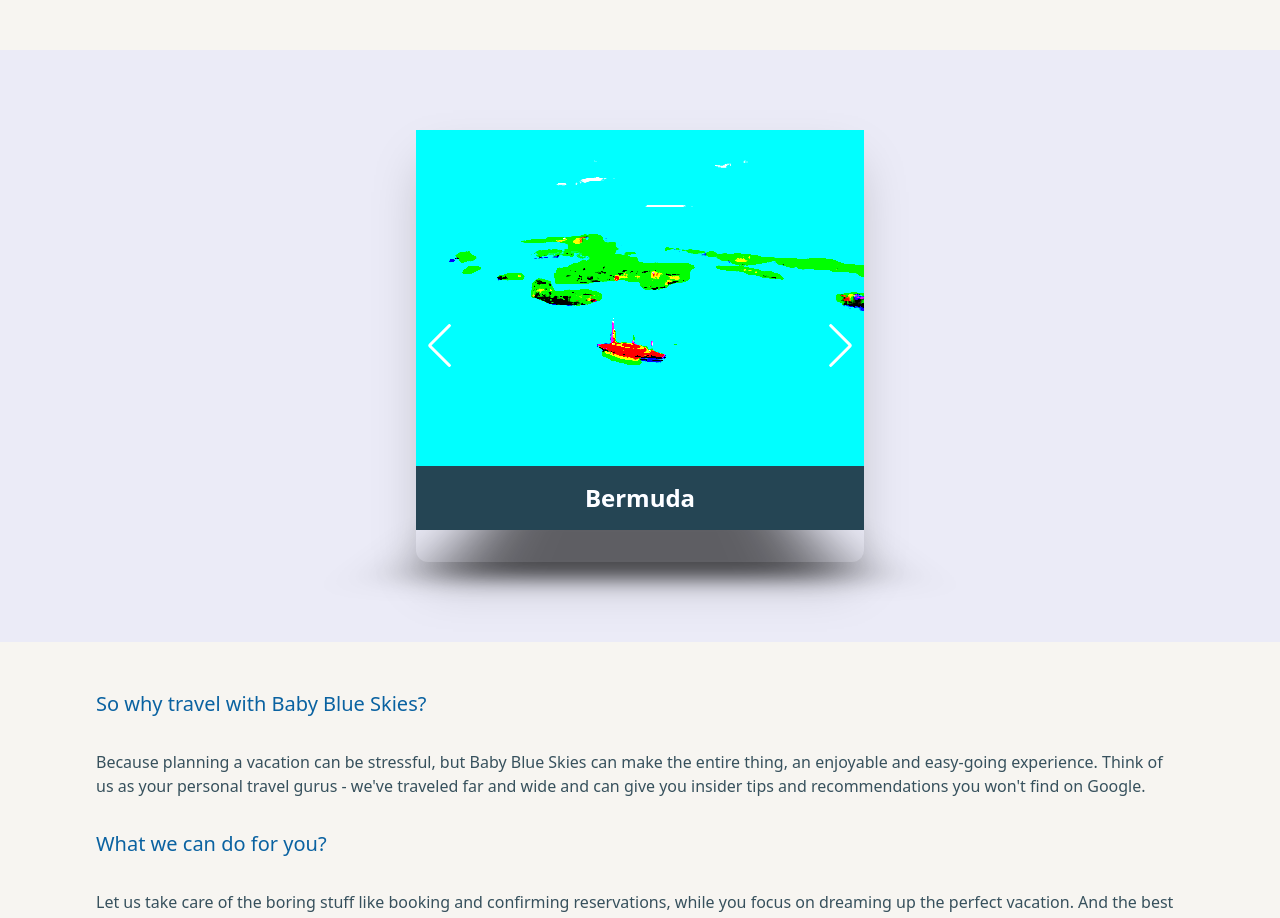
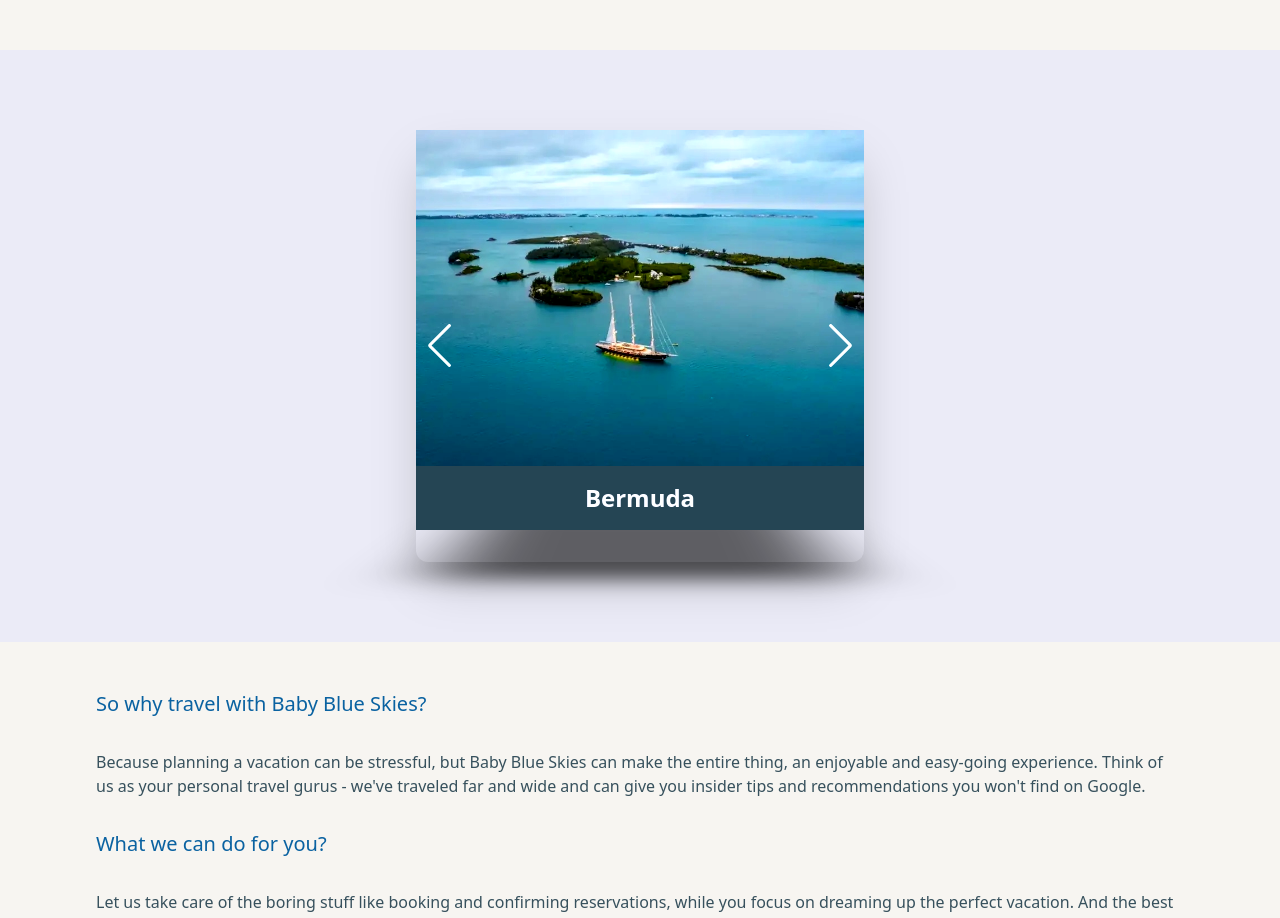
Before and after one commit to RMarmolejo90/Baby-Blue-Skies, a React (Vite) app in the folder front-end/: page / in a window 1280 px wide. Shown: the part 1720-2638 px from the top of the page. Built offline with nearby package versions, Linux system fonts and the light colour scheme; a web font is replaced by a local one.

Commit message:
fixed image bug

```diff
--- a/front-end/src/components/carousel.jsx
+++ b/front-end/src/components/carousel.jsx
@@ -34,7 +34,7 @@ export default () => {
           {sliders.map( (sliders, index) => (
             <SwiperSlide key={index} className='slide'  >
               <div className='slide-wrapper'>
-              <img className='swiper-image overflow-hidden saturate-[110] brightness-105 contrast-125 ' loading="lazy" src={sliders.image} alt={sliders.location} />
+              <img className='swiper-image overflow-hidden ' loading="lazy" src={sliders.image} alt={sliders.location} />
                 <div className="swiper-lazy-preloader"></div>
                 <div className='text-white-shade max-h-sm lg:max-w-md font-bold p-4 text-2xl text-center bg-dark-shade'>
                   <h2 >{sliders.location}</h2>
```
